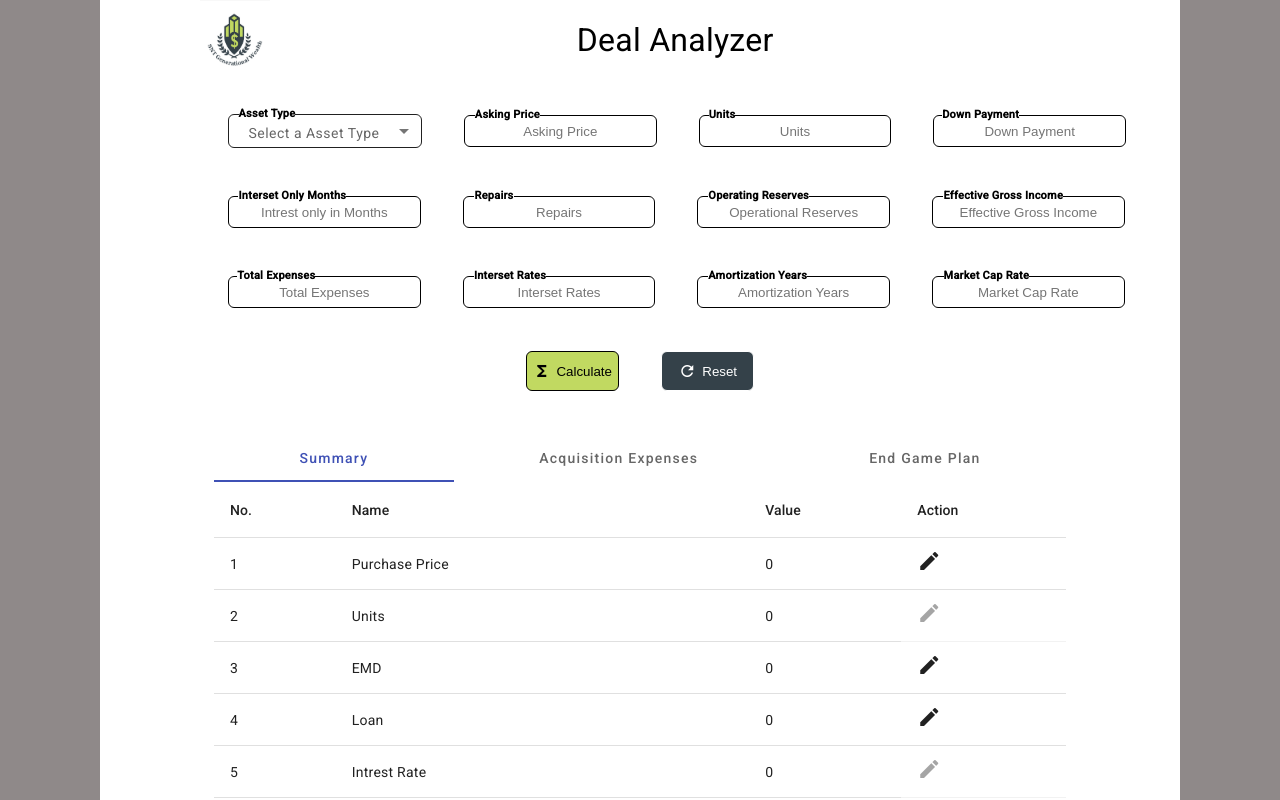
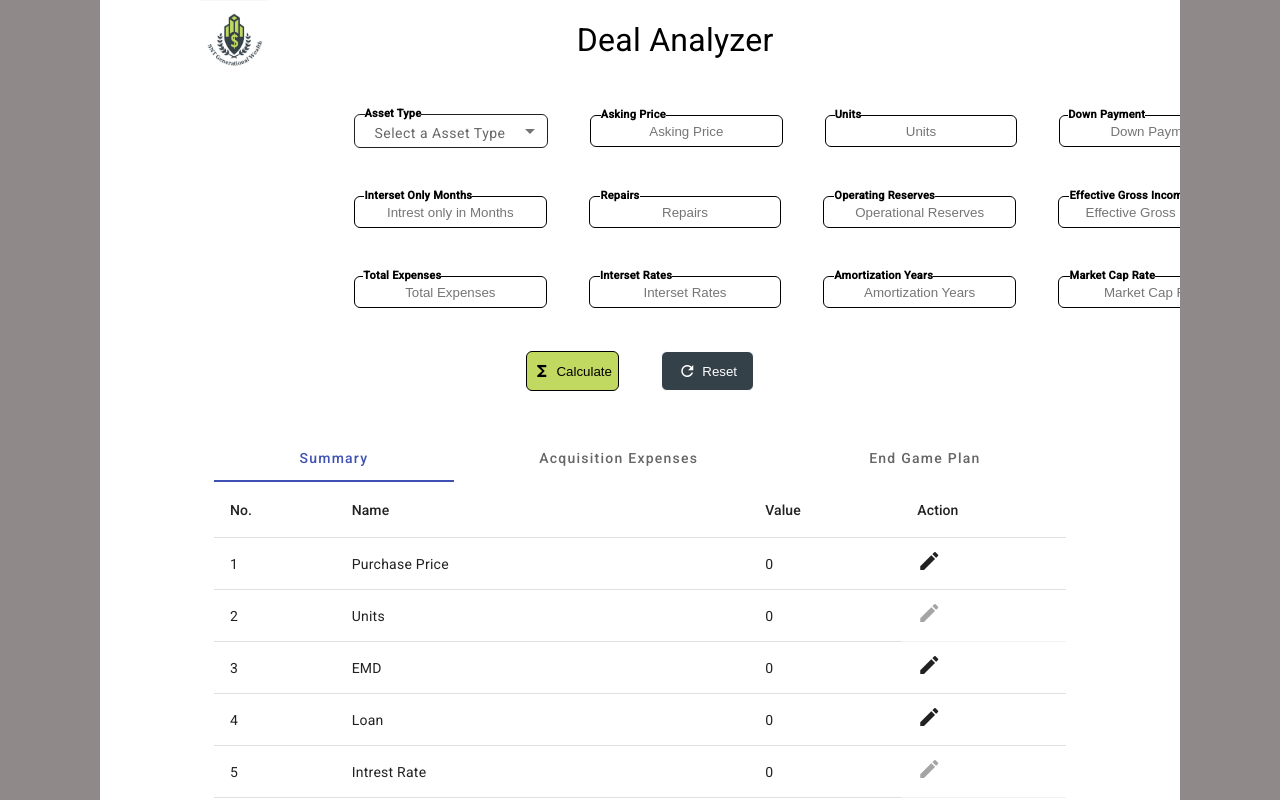
Before and after one commit to Krishaan23/SNT, an Angular app: page / in a window 1280 px wide. Built offline with nearby package versions, Linux system fonts and the light colour scheme.

Commit message:
UI changes

```diff
--- a/src/app/dashboard/forms/forms.component.scss
+++ b/src/app/dashboard/forms/forms.component.scss
@@ -85,7 +85,7 @@ i {
     height: 100%;
     padding: auto 1em;
     // margin: 1em;
-    margin: auto 1em;
+    margin: auto 10em;
     display: flex;
     width: 100%;
     gap: 1em;
@@ -95,7 +95,7 @@ i {
     height: 100%;
     padding: auto 1em;
     // margin: 1em;
-    margin: auto 1em;
+    margin: auto 10em;
     display: flex;
     width: 100%;
     gap: 1em;
@@ -105,7 +105,7 @@ i {
     height: 100%;
     padding: auto 1em;
     // margin: 1em;
-    margin: auto 1em;
+    margin: auto 10em;
     display: flex;
     width: 100%;
     gap: 1em;
@@ -115,7 +115,7 @@ i {
     height: 100%;
     padding: auto 1em;
     // margin: 1em;
-    margin: auto 1em;
+    margin: auto 10em;
     display: flex;
     width: 100%;
     gap: 1em;
@@ -124,7 +124,7 @@ i {
     height: 100%;
     padding: auto 1em;
     // margin: 1em;
-    margin: auto 1em;
+    margin: auto 10em;
     display: flex;
     width: 100%;
     gap: 1em;
@@ -133,7 +133,7 @@ i {
     height: 100%;
     padding: auto 1em;
     // margin: 1em;
-    margin: auto 1em;
+    margin: auto 10em;
     display: flex;
     width: 100%;
     gap: 1em;
```
